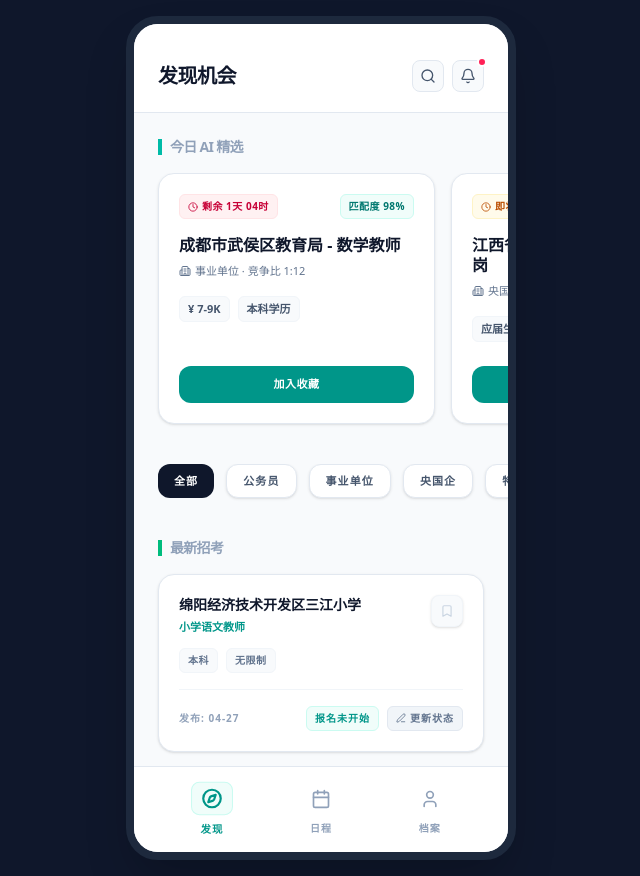
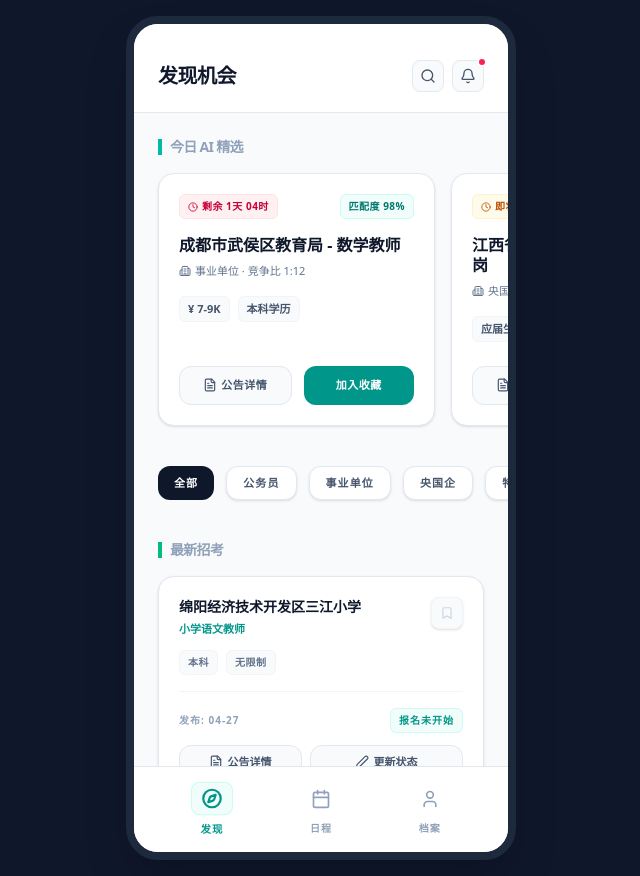
Before and after one commit to lei3056/quanliucheng-app, a React (Vite) app: page / in a window 1280 px wide. Shown: the whole page, without its empty margins (319-959 px from the left). Built offline with nearby package versions, Linux system fonts and the light colour scheme.

Commit message:
feat: Add job announcement detail button
Introduces a new button in the job listing component that allows users to view the announcement details of a job. This enhances the user's ability to gather more information before deciding to apply or save a job.

```diff
--- a/src/components/Home.tsx
+++ b/src/components/Home.tsx
@@ -1,6 +1,6 @@
 import { useState, useRef, useEffect } from 'react';
 import { motion, AnimatePresence } from 'motion/react';
-import { Search, Bell, Clock, Building2, Flame, ThumbsUp, Tag, Bookmark, Target, PenTool, Edit3, X } from 'lucide-react';
+import { Search, Bell, Clock, Building2, Flame, ThumbsUp, Tag, Bookmark, Target, PenTool, Edit3, X, FileText } from 'lucide-react';
 
 export default function Home({ onNavigate, onTrack }: { onNavigate?: (tab: 'favorites' | 'targeted') => void; onTrack?: (title: string, status: any) => void }) {
   const [isSearchExpanded, setIsSearchExpanded] = useState(false);
@@ -114,7 +114,10 @@ export default function Home({ onNavigate, onTrack }: { onNavigate?: (tab: 'favo
               <span className="text-[11px] font-bold bg-slate-50 border border-slate-100 text-slate-600 px-2 py-1 rounded-md">本科学历</span>
             </div>
             <div className="flex gap-3 mt-auto">
-              <button className="w-full bg-primary-600 text-white py-2.5 rounded-xl font-bold text-[11px] tracking-wider transition-colors hover:bg-primary-700">
+              <button className="flex-1 bg-slate-50 border border-slate-200 text-slate-600 py-2.5 rounded-xl font-bold text-[11px] tracking-wider transition-colors hover:bg-slate-100 flex items-center justify-center gap-1">
+                <FileText size={14} /> 公告详情
+              </button>
+              <button className="flex-1 bg-primary-600 text-white py-2.5 rounded-xl font-bold text-[11px] tracking-wider transition-colors hover:bg-primary-700">
                 加入收藏
               </button>
             </div>
@@ -137,7 +140,10 @@ export default function Home({ onNavigate, onTrack }: { onNavigate?: (tab: 'favo
               <span className="text-[11px] font-bold bg-slate-50 border border-slate-100 text-slate-600 px-2 py-1 rounded-md">计算机类</span>
             </div>
              <div className="flex gap-3 mt-auto">
-              <button className="w-full bg-primary-600 text-white py-2.5 rounded-xl font-bold text-[11px] tracking-wider transition-colors hover:bg-primary-700">
+              <button className="flex-1 bg-slate-50 border border-slate-200 text-slate-600 py-2.5 rounded-xl font-bold text-[11px] tracking-wider transition-colors hover:bg-slate-100 flex items-center justify-center gap-1">
+                <FileText size={14} /> 公告详情
+              </button>
+              <button className="flex-1 bg-primary-600 text-white py-2.5 rounded-xl font-bold text-[11px] tracking-wider transition-colors hover:bg-primary-700">
                 加入收藏
               </button>
             </div>
@@ -180,15 +186,20 @@ export default function Home({ onNavigate, onTrack }: { onNavigate?: (tab: 'favo
              <span className="text-[10px] font-bold uppercase tracking-wider text-slate-500 bg-slate-50 border border-slate-100 px-2 py-1 rounded-md">本科</span>
              <span className="text-[10px] font-bold uppercase tracking-wider text-slate-500 bg-slate-50 border border-slate-100 px-2 py-1 rounded-md">无限制</span>
           </div>
-          <div className="flex justify-between items-center text-[10px] font-bold border-t border-slate-100 pt-4 uppercase tracking-widest">
-            <span className="text-slate-400">发布: 04-27</span>
-            <div className="flex items-center gap-2">
+          <div className="flex flex-col gap-3 border-t border-slate-100 pt-4">
+            <div className="flex justify-between items-center text-[10px] font-bold uppercase tracking-widest">
+              <span className="text-slate-400">发布: 04-27</span>
               <span className="text-primary-600 px-2 py-1 bg-primary-50 rounded-md border border-primary-100">报名未开始</span>
+            </div>
+            <div className="flex gap-2">
+              <button className="flex-[4] bg-slate-50 text-slate-600 hover:bg-slate-100 py-2 rounded-xl border border-slate-200 transition-colors flex justify-center items-center gap-1 font-bold text-[11px]">
+                <FileText size={14} /> 公告详情
+              </button>
               <button
                 onClick={() => onTrack?.('绵阳经济技术开发区三江小学 - 小学语文教师', '未报名')}
-                className="bg-slate-100 text-slate-500 hover:text-primary-600 hover:bg-primary-50 px-2 py-1 rounded-md border border-slate-200 hover:border-primary-200 transition-colors flex items-center gap-1"
+                className="flex-[5] bg-slate-50 text-slate-600 hover:text-primary-600 hover:bg-primary-50 py-2 rounded-xl border border-slate-200 hover:border-primary-200 transition-colors flex justify-center items-center gap-1 font-bold text-[11px]"
               >
-                <Edit3 size={10} /> 更新状态
+                <Edit3 size={14} /> 更新状态
               </button>
             </div>
           </div>
@@ -209,17 +220,22 @@ export default function Home({ onNavigate, onTrack }: { onNavigate?: (tab: 'favo
              <span className="text-[10px] font-bold uppercase tracking-wider text-slate-500 bg-slate-50 border border-slate-100 px-2 py-1 rounded-md">校招</span>
              <span className="text-[10px] font-bold uppercase tracking-wider text-slate-500 bg-slate-50 border border-slate-100 px-2 py-1 rounded-md">汉语言文学</span>
           </div>
-           <div className="flex justify-between items-center text-[10px] font-bold border-t border-slate-100 pt-4 uppercase tracking-widest">
-            <span className="text-slate-400">截止: 05-06</span>
-            <div className="flex items-center gap-2">
+           <div className="flex flex-col gap-3 border-t border-slate-100 pt-4">
+            <div className="flex justify-between items-center text-[10px] font-bold uppercase tracking-widest">
+              <span className="text-slate-400">截止: 05-06</span>
               <span className="text-amber-600 px-2 py-1 bg-amber-50 rounded-md border border-amber-100 flex items-center gap-1">
                 <span className="w-1.5 h-1.5 rounded-full bg-amber-500 animate-pulse"></span> 进行中
               </span>
+            </div>
+            <div className="flex gap-2">
+              <button className="flex-[4] bg-slate-50 text-slate-600 hover:bg-slate-100 py-2 rounded-xl border border-slate-200 transition-colors flex justify-center items-center gap-1 font-bold text-[11px]">
+                <FileText size={14} /> 公告详情
+              </button>
               <button
                 onClick={() => onTrack?.('吉安东管理中心 - 文秘宣传岗', '已报名')}
-                className="bg-slate-100 text-slate-500 hover:text-primary-600 hover:bg-primary-50 px-2 py-1 rounded-md border border-slate-200 hover:border-primary-200 transition-colors flex items-center gap-1"
+                className="flex-[5] bg-slate-50 text-slate-600 hover:text-primary-600 hover:bg-primary-50 py-2 rounded-xl border border-slate-200 hover:border-primary-200 transition-colors flex justify-center items-center gap-1 font-bold text-[11px]"
               >
-                <Edit3 size={10} /> 更新状态
+                <Edit3 size={14} /> 更新状态
               </button>
             </div>
           </div>
@@ -241,17 +257,22 @@ export default function Home({ onNavigate, onTrack }: { onNavigate?: (tab: 'favo
              <span className="text-[10px] font-bold uppercase tracking-wider text-slate-500 bg-white border border-slate-200 px-2 py-1 rounded-md">事业编</span>
              <span className="text-[10px] font-bold uppercase tracking-wider text-slate-500 bg-white border border-slate-200 px-2 py-1 rounded-md">预防医学</span>
           </div>
-           <div className="flex justify-between items-center text-[10px] font-bold border-t border-primary-100 pt-4 uppercase tracking-widest">
-            <span className="text-slate-500">截止: 05-15</span>
-            <div className="flex items-center gap-2">
+           <div className="flex flex-col gap-3 border-t border-primary-100 pt-4">
+            <div className="flex justify-between items-center text-[10px] font-bold uppercase tracking-widest">
+              <span className="text-slate-500">截止: 05-15</span>
               <span className="text-amber-600 px-2 py-1 bg-amber-50 rounded-md border border-amber-200 flex items-center gap-1">
                 <span className="w-1.5 h-1.5 rounded-full bg-amber-500 animate-pulse"></span> 报名中
               </span>
+            </div>
+            <div className="flex gap-2">
+              <button className="flex-[4] bg-white text-slate-600 hover:bg-slate-50 py-2 rounded-xl border border-slate-200 shadow-sm transition-colors flex justify-center items-center gap-1 font-bold text-[11px]">
+                <FileText size={14} /> 公告详情
+              </button>
               <button
                 onClick={() => onTrack?.('南昌市青云谱区卫健委 - 公共卫生干事', '未报名')}
-                className="bg-white text-primary-600 hover:bg-primary-50 px-2 py-1 rounded-md border border-primary-200 shadow-sm transition-colors flex items-center gap-1"
+                className="flex-[5] bg-white text-primary-600 hover:bg-primary-50 py-2 rounded-xl border border-primary-200 shadow-sm transition-colors flex justify-center items-center gap-1 font-bold text-[11px]"
               >
-                <Edit3 size={10} /> 更新状态
+                <Edit3 size={14} /> 更新状态
               </button>
             </div>
           </div>
```
Also changed, not shown: src/components/Favorites.tsx (+21 -11 lines).
